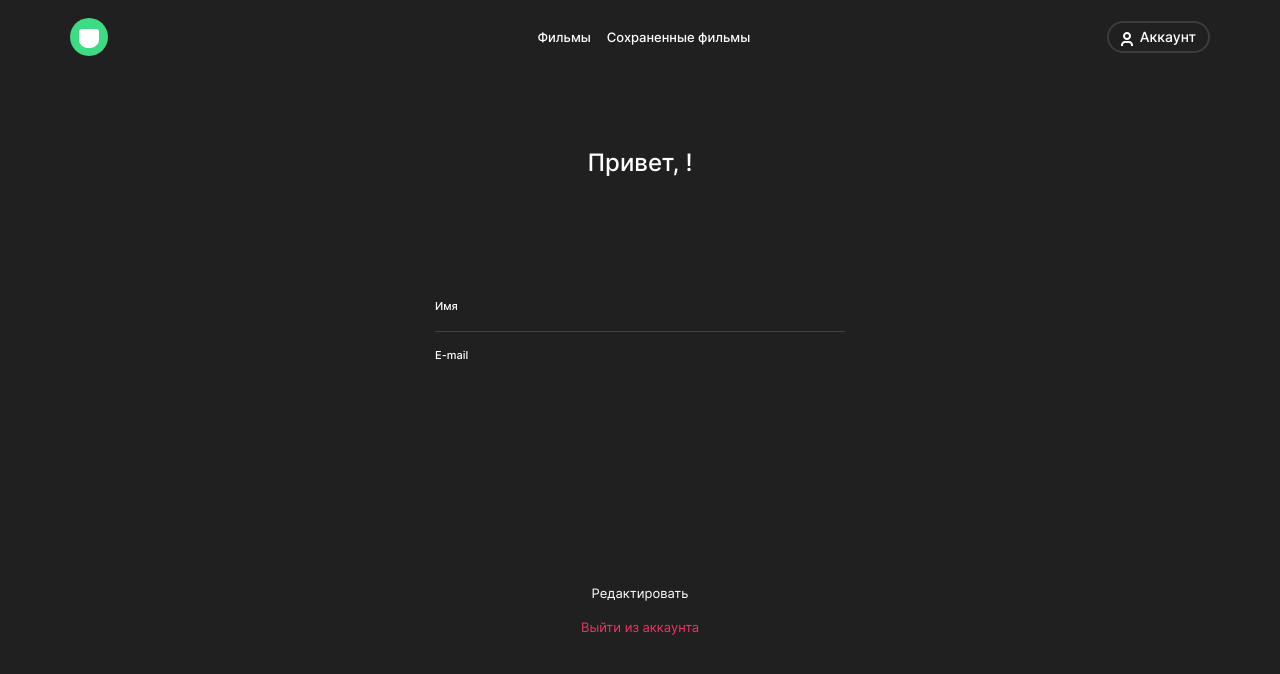
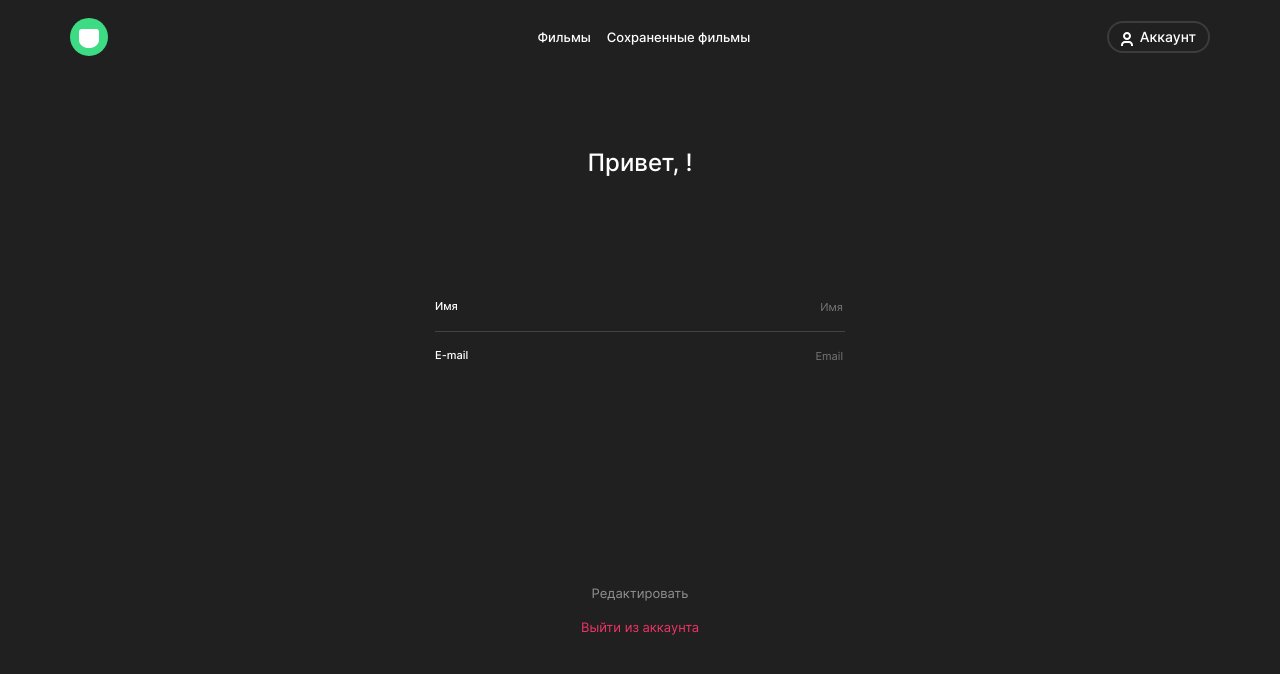
Before and after one commit to hideto13/movies-explorer-frontend, a React (Create React App) app: page /profile in a window 1280 px wide. Shown: the top 674 px of the page. Built offline with nearby package versions, Linux system fonts and the light colour scheme; no server answers; sample sign-in values are in the browser's storage.

Commit message:
Add profile validation and logout

```diff
--- a/src/components/App/App.js
+++ b/src/components/App/App.js
@@ -33,8 +33,13 @@ function App() {
       updateUser(jwt, email, name)
         .then(({ name, email }) => {
           setCurrentUser({ name, email });
+          setSuccess(true);
+          openInfoPopup();
         })
-        .catch((err) => console.log(err));
+        .catch((err) => {
+          setSuccess(false);
+          openInfoPopup();
+        });
     }
   }
 
@@ -86,6 +91,12 @@ function App() {
         openInfoPopup();
       });
   }
+  function onLogout() {
+    localStorage.removeItem("jwt");
+    setLoggedIn(false);
+    navigate("/");
+  }
+
   React.useEffect(() => {
     handleUserCheck();
   }, []);
@@ -114,7 +125,11 @@ function App() {
           path="/profile"
           element={
             <ProtectedRoute loggedIn={loggedIn}>
-              <Profile currentUser={currentUser} onUpdateUser={onUpdateUser} />
+              <Profile
+                currentUser={currentUser}
+                onUpdateUser={onUpdateUser}
+                onLogout={onLogout}
+              />
             </ProtectedRoute>
           }
         />
--- a/src/components/InfoTooltip/InfoTooltip.js
+++ b/src/components/InfoTooltip/InfoTooltip.js
@@ -28,9 +28,7 @@ export default function InfoTooltip({ isOpen, onClose, success }) {
       <div className="popup__container">
         <button className="popup__close" type="button" onClick={onClose} />
         <p className="popup__title">
-          {success
-            ? "Вы успешно зарегистрировались!"
-            : "Что-то пошло не так! Попробуйте ещё раз."}
+          {success ? "Успешно!" : "Что-то пошло не так! Попробуйте ещё раз."}
         </p>
       </div>
     </section>
--- a/src/components/Login/Login.css
+++ b/src/components/Login/Login.css
@@ -51,7 +51,6 @@
 }
 .login__error {
   margin: 0;
-  font-family: Inter;
   font-size: 10px;
   font-weight: 400;
   line-height: 12px;
--- a/src/components/Profile/Profile.css
+++ b/src/components/Profile/Profile.css
@@ -21,6 +21,7 @@
   display: flex;
   width: 100%;
   justify-content: space-between;
+  position: relative;
 }
 
 .profile__item:first-child {
@@ -39,7 +40,7 @@
   letter-spacing: 0px;
   text-align: left;
 }
-.profile__text {
+.profile__input {
   margin: 0;
   font-size: 11px;
   font-weight: 400;
@@ -50,6 +51,25 @@
   background-color: inherit;
   border: none;
 }
+
+.profile__input_error {
+  color: #ee3465;
+}
+
+.profile__error {
+  position: absolute;
+  top: 35px;
+  right: 0;
+  margin: 0;
+  font-size: 10px;
+  font-weight: 400;
+  line-height: 12px;
+  letter-spacing: 0em;
+  text-align: left;
+  color: #ee3465;
+  min-height: 12px;
+}
+
 .profile__buttons {
   display: flex;
   flex-direction: column;
--- a/src/components/Profile/Profile.js
+++ b/src/components/Profile/Profile.js
@@ -3,13 +3,13 @@ import validator from "validator";
 import Header from "../Header/Header";
 import "./Profile.css";
 
-function Profile({ currentUser, onUpdateUser }) {
+function Profile({ currentUser, onUpdateUser, onLogout }) {
   const [name, setName] = React.useState("");
   const [email, setEmail] = React.useState("");
   const [nameError, setNameError] = React.useState("");
   const [emailError, setEmailError] = React.useState("");
-  const [isNameValid, setIsNameValid] = React.useState(false);
-  const [isEmailValid, setIsEmailValid] = React.useState(false);
+  const [isNameValid, setIsNameValid] = React.useState(true);
+  const [isEmailValid, setIsEmailValid] = React.useState(true);
 
   function handleNameChange(e) {
     const pattern = /^[A-Za-zА-Яа-яЁё\- ]+$/;
@@ -44,6 +44,11 @@ function Profile({ currentUser, onUpdateUser }) {
     });
   }
 
+  function handleLogout(e) {
+    e.preventDefault();
+    onLogout();
+  }
+
   React.useEffect(() => {
     setEmail(currentUser.email);
     setName(currentUser.name);
@@ -59,24 +64,48 @@ function Profile({ currentUser, onUpdateUser }) {
             <li className="profile__item">
               <p className="profile__description">Имя</p>
               <input
-                className="profile__text"
+                className={`profile__input ${
+                  isNameValid ? "" : "profile__input_error"
+                }`}
                 value={name || ""}
+                name="name"
+                type="text"
+                id="name"
+                placeholder="Имя"
+                required
+                minLength="2"
+                maxLength="40"
+                autoComplete="off"
                 onChange={handleNameChange}
               ></input>
+              <p className="profile__error">{nameError}</p>
             </li>
             <li className="profile__item">
               <p className="profile__description">E-mail</p>
               <input
-                className="profile__text"
+                className={`profile__input ${
+                  isEmailValid ? "" : "profile__input_error"
+                }`}
                 value={email || ""}
                 onChange={handleEmailChange}
+                name="email"
+                type="email"
+                id="email"
+                placeholder="Email"
+                required
+                autoComplete="off"
               ></input>
+              <p className="profile__error">{emailError}</p>
             </li>
           </ul>
           <div className="profile__buttons">
             <button
               type="submit"
-              // disabled
+              disabled={
+                !isNameValid ||
+                !isEmailValid ||
+                (name === currentUser.name && email === currentUser.email)
+              }
               className="profile__button profile__button_edit"
             >
               Редактировать
@@ -84,6 +113,7 @@ function Profile({ currentUser, onUpdateUser }) {
             <button
               type="button"
               className="profile__button profile__button_exit"
+              onClick={handleLogout}
             >
               Выйти из аккаунта
             </button>
--- a/src/utils/MainApi.js
+++ b/src/utils/MainApi.js
@@ -51,3 +51,37 @@ export const updateUser = (token, email, name) => {
     body: JSON.stringify({ email, name }),
   }).then((res) => _getResponseData(res));
 };
+
+export const getMovies = (token) => {
+  return fetch(`${MAIN_URL}/movies`, {
+    method: "GET",
+    headers: {
+      Accept: "application/json",
+      "Content-Type": "application/json",
+      Authorization: `Bearer ${token}`,
+    },
+  }).then((res) => _getResponseData(res));
+};
+
+export const addMovie = (token, movie) => {
+  return fetch(`${MAIN_URL}/movies`, {
+    method: "POST",
+    headers: {
+      Accept: "application/json",
+      "Content-Type": "application/json",
+      Authorization: `Bearer ${token}`,
+    },
+    body: JSON.stringify({ nameRU: movie.nameRU }),
+  }).then((res) => _getResponseData(res));
+};
+
+export const deleteMovie = (token, id) => {
+  return fetch(`${MAIN_URL}/movies/${id}`, {
+    method: "POST",
+    headers: {
+      Accept: "application/json",
+      "Content-Type": "application/json",
+      Authorization: `Bearer ${token}`,
+    },
+  }).then((res) => _getResponseData(res));
+};
```
